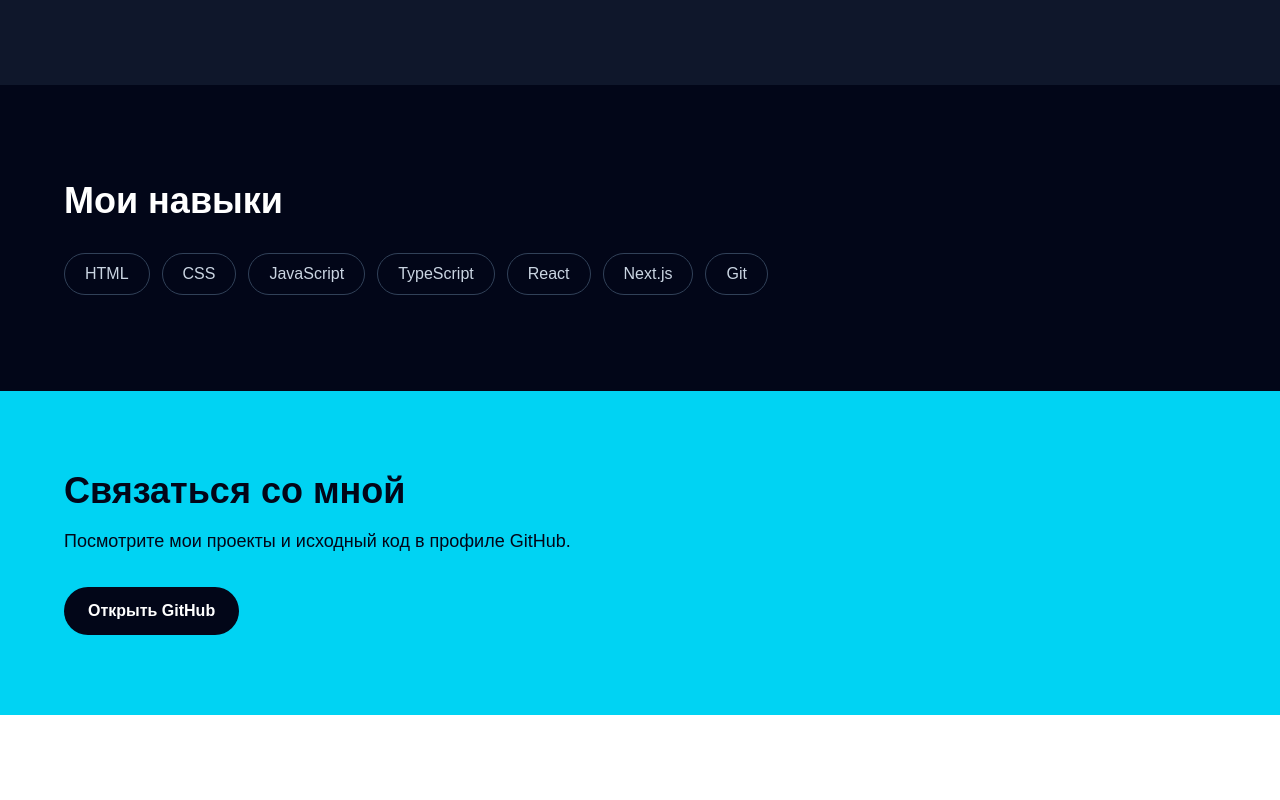
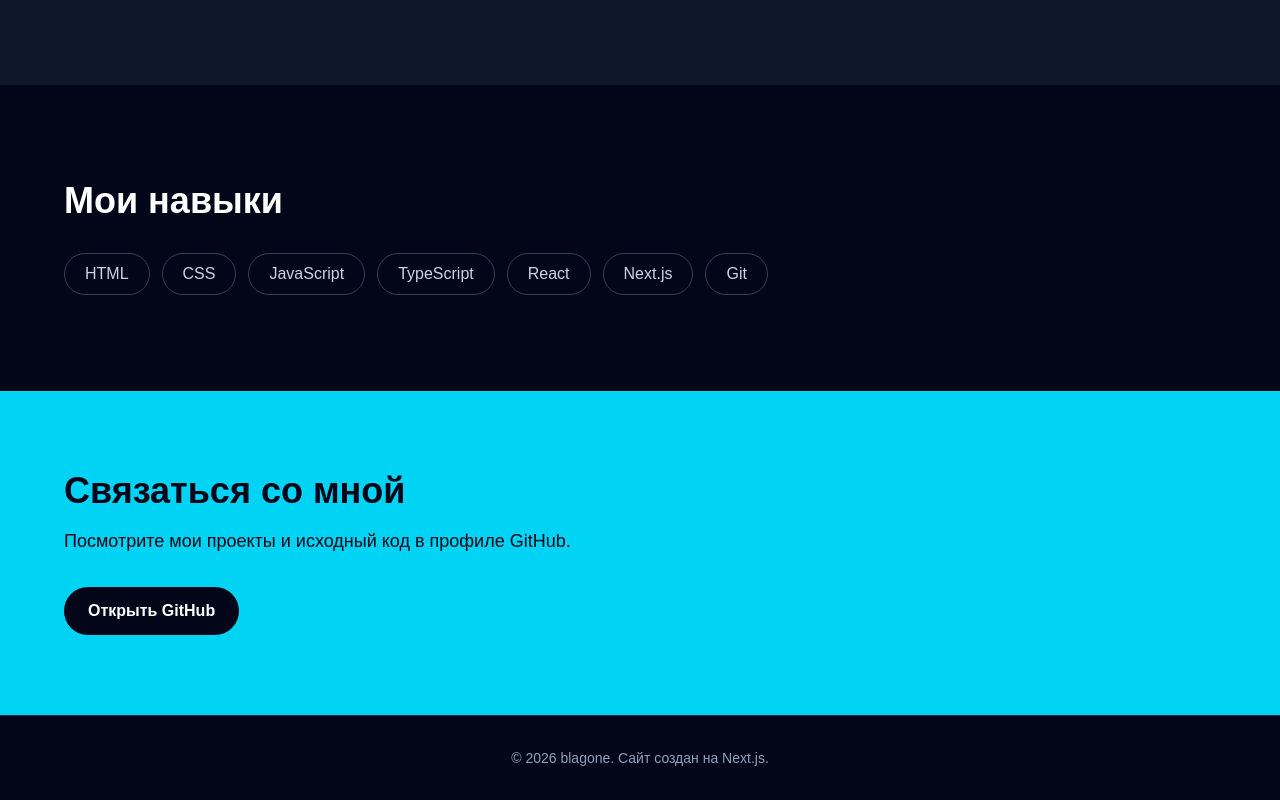
Before and after one commit to blagone/portfolio, a Next.js app: page / in a window 1280 px wide. Shown: the part 1161-1961 px from the top of the page. Before the commit the page ends 1876 px from the top, so only its background shows below. Built offline with nearby package versions, Linux system fonts and the light colour scheme.

Commit message:
feat: add portfolio footer

```diff
--- a/src/app/page.tsx
+++ b/src/app/page.tsx
@@ -115,6 +115,9 @@ export default function Home() {
           </a>
         </div>
       </section>
+      <footer className="border-t border-slate-800 bg-slate-950 px-6 py-8 text-center text-sm text-slate-400">
+        © 2026 blagone. Сайт создан на Next.js.
+      </footer>
     </main>
   );
 }
```
